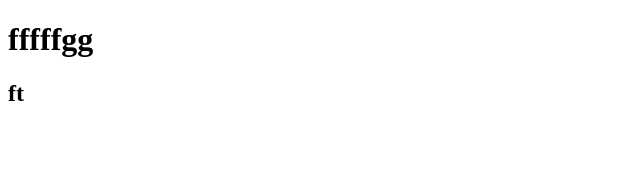
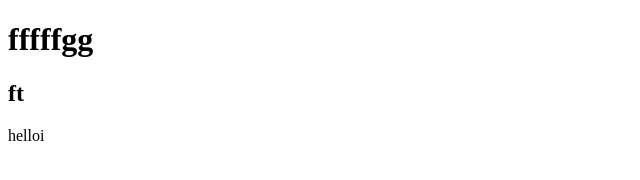
Before and after one commit to wasana2003/test, a plain HTML site: page index.html in a window 1280 px wide. Shown: the full height of the page, 0-640 px from the left. Drawn offline with Linux system fonts and the light colour scheme.

Commit message:
add p tag

```diff
--- a/index.html
+++ b/index.html
@@ -9,6 +9,7 @@
 <body>
     <h1>fffffgg</h1>
     <h2>ft</h2>
+    <p>helloi</p>
 
     <script src="index.js"></script>
 </body>
```
